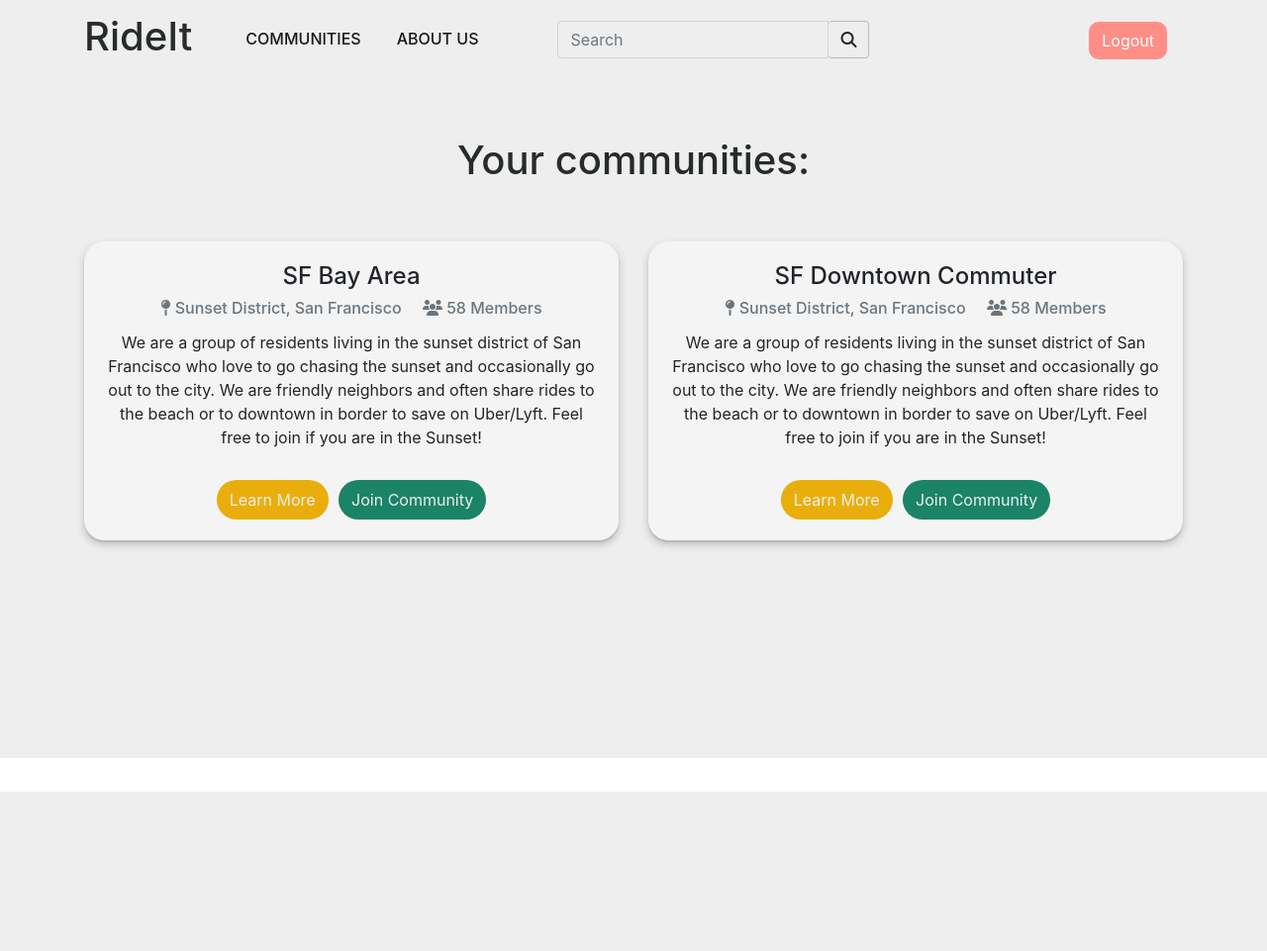
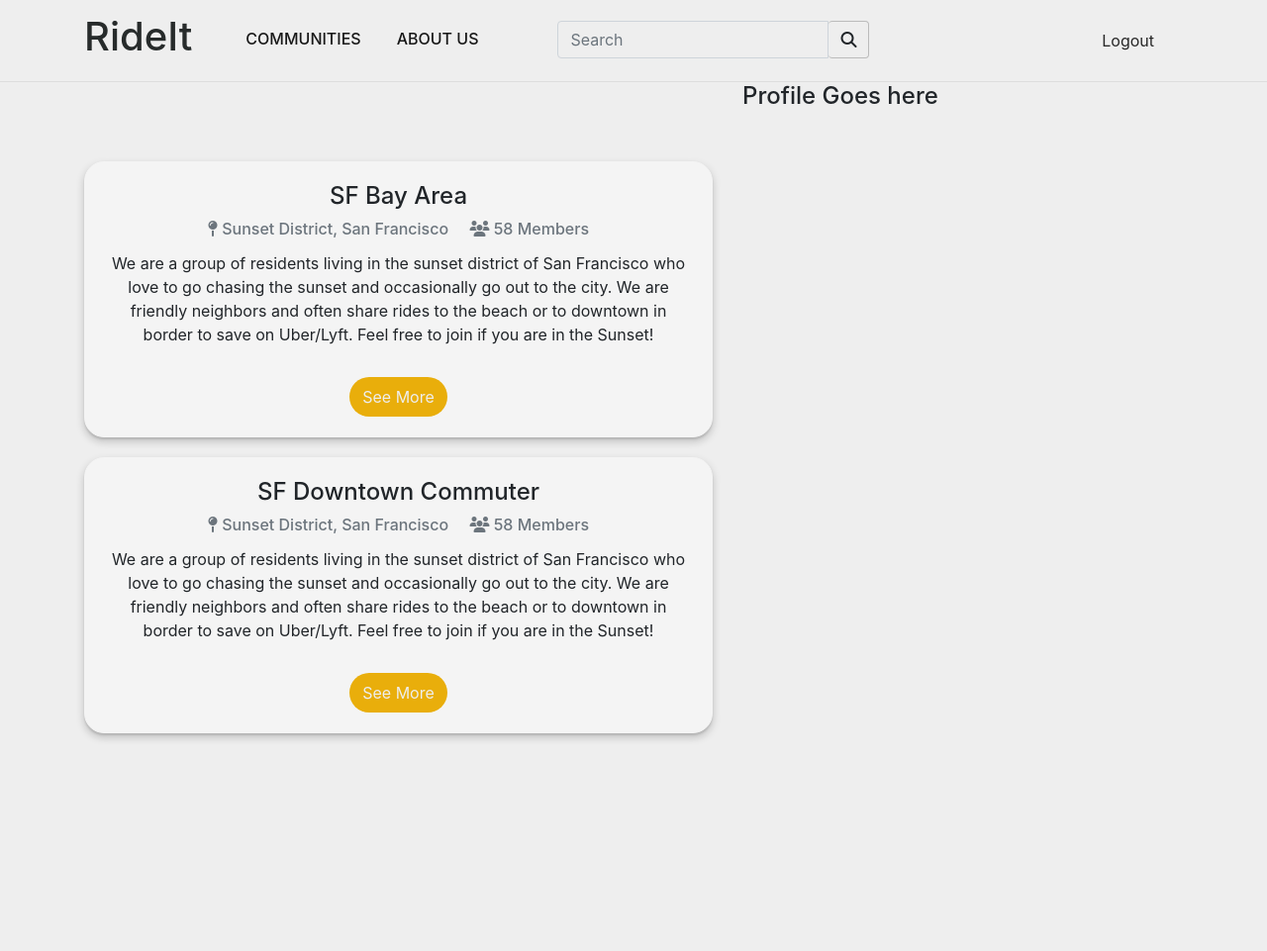
Before and after one commit to type9/bew1.2-contractor, a Django app: page / in a window 1280 px wide. Shown: the whole page at 99% size. Before the commit the page ends 800 px from the top, so only its background shows below. Run offline with Django 3.2, Linux system fonts and the light colour scheme; a user stored in the database is signed in; data comes from the database, SQL or seed files in the repository; both versions use the stored data as it was after the commit; some libraries are stand-ins or nearby versions.

Commit message:
[add] Added more styling to rideshare home and navbar is now sticky

```diff
--- a/rideit/rideshare/models.py
+++ b/rideit/rideshare/models.py
@@ -16,7 +16,7 @@ class Rider(User):
     class Meta:
         proxy = True
 
-
+    # TODO -> Add Number, Age, ProfilePic
 
 
 class RideShare(models.Model):
--- a/rideit/rideshare/templates/partials/community_card.html
+++ b/rideit/rideshare/templates/partials/community_card.html
@@ -6,8 +6,10 @@
         chasing the sunset and occasionally go out to the city. We are friendly neighbors and often share rides to the beach or to downtown in border
         to save on Uber/Lyft. Feel free to join if you are in the Sunset!</p>
 
-        <button href="#" class="btn" style="margin-top: 15px; border-radius: 20px; height: 40px; background-color: #E9AE0B; color: #EEEEEE">Learn More</button>
-        <button href="#" class="btn" style="margin-top: 15px; border-radius: 20px; height: 40px; background-color: #1B8366; color: #EEEEEE; margin-left: 6px">Join Community</button>
+
+        <button href="#" class="btn" style="margin-top: 15px; border-radius: 20px; height: 40px; background-color: #E9AE0B; color: #EEEEEE">See More</button>
+        <!-- <button href="#" class="btn" style="margin-top: 15px; border-radius: 20px; height: 40px; background-color: #E9AE0B; color: #EEEEEE">Learn More</button>
+        <button href="#" class="btn" style="margin-top: 15px; border-radius: 20px; height: 40px; background-color: #1B8366; color: #EEEEEE; margin-left: 6px">Join Community</button> -->
 
     </div>
 </div>
--- a/rideit/rideshare/templates/partials/navbar.html
+++ b/rideit/rideshare/templates/partials/navbar.html
@@ -1,6 +1,6 @@
 {% load static %}
 
-<nav class="navbar navbar-expand-lg navbar-light" style='background-color: #EEEEEE'>
+<nav class="navbar navbar-expand-lg navbar-light sticky-top" style='background-color: #EEEEEE; border-bottom: 1px solid #DDDDDD;'>
     <div class="container">
         <a class="navbar-brand" href="/">
             <h1 style="color: #272B2B">RideIt</h1>
@@ -33,9 +33,14 @@
 
             <span class="logout-button-wrapper">
                 {% if user.is_authenticated %}
-                    <a class="nav-link" href="{% url 'logout' %}"><button class="btn" style="background-color: #FE8E86; color: #FFFFFF; border-radius: 10px;">Logout</button></a>
+                    <a class="nav-link" href="{% url 'logout' %}"><button class="btn" style="background-color: transparent; color: #272727; border-radius: 10px;">Logout</button></a>
                 {% else %}
-                    <a class="nav-link" href="{% url 'login' %}"><button class="btn" style='background-color: #47785D; color: #EEEEEE; border-radius: 10px;'>Login</button></a>
+                    <a class="nav-link" href="{% url 'login' %}"><button class="btn" style='background-color: #47785D; color: #EEEEEE; border-radius: 10px'>Login</button></a>
+                {% endif %}
+            </span>
+            <span class="signup-button-wrapper">
+                {% if not user.is_authenticated %}
+                    <a href="{% url 'signup' %}" class="btn" style="background-color: #8899A6; color: #EEEEEE; border-radius: 10px;">Sign Up <span class="fas fa-user-plus"></span></a>
                 {% endif %}
             </span>
 
--- a/rideit/rideshare/templates/rideshare_home.html
+++ b/rideit/rideshare/templates/rideshare_home.html
@@ -8,41 +8,28 @@
 
     <div class="rideshare-home" style="background-color: #EEEEEE; padding-bottom: 200px;">
         <div class="container">
-            <div class="row text-center" style='padding-top: 5%'>
-                <div class="col-md-12">
-                    <h1 style='color: #272B2B; padding-bottom: 30px'>Your communities:</h1>
-                </div>
-            </div>
 
+            <div class="row">
 
+                <div class="col-md-7">
+                    <div class="ur-communities-wrapper" style="padding-top: 60px;">
                         {% if communities %}
                             <div class="row text-center" style="padding-top: 20px">
                                 {% for community in communities %}
-                        <div class="col-md-6">
+                                    <div class="col-md-12">
                                         {% include 'partials/community_card.html' %}
                                     </div>
                                 {% endfor %}
                             </div>
                         {% endif %}
-
-
-
-            <!-- <div class="row text-center" style="padding-top: 20px">
-                <div class="col-md-6">
-                    {% include 'partials/community_card.html' %}
-                </div>
-                <div class="col-md-6">
-                    {% include 'partials/community_card.html' %}
                     </div>
                 </div>
-            <div class="row text-center" style="padding-top: 20px">
-                <div class="col-md-6">
-                    {% include 'partials/community_card.html' %}
+
+                <div class="col-md-5">
+                    <h4> Profile Goes here</h4>
                 </div>
-                <div class="col-md-6">
-                    {% include 'partials/community_card.html' %}
+
             </div>
-            </div> -->
         </div>
     </div>
 
```
Also changed, not shown: rideit/db.sqlite3. Lines whose indentation alone changed are shown as unchanged.
